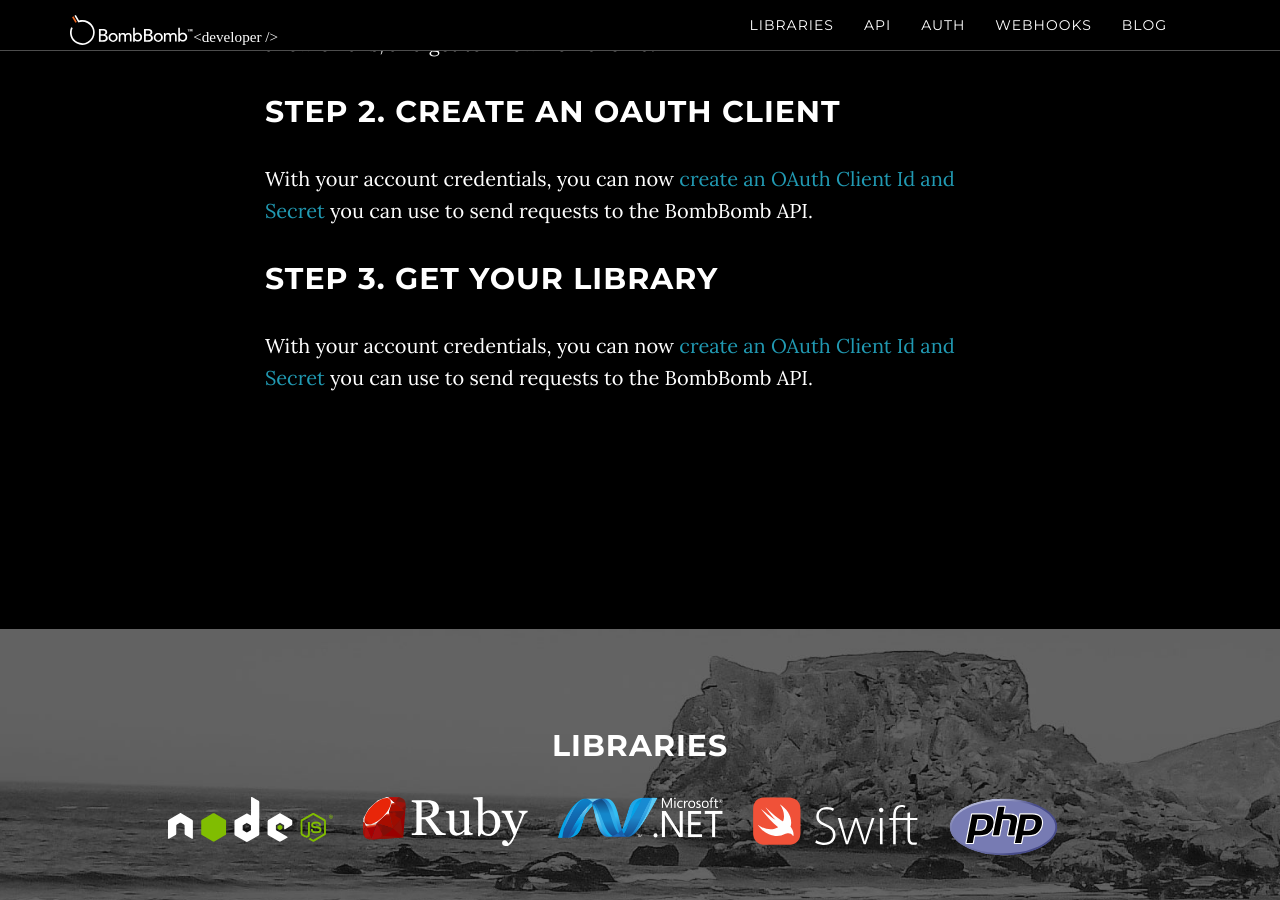
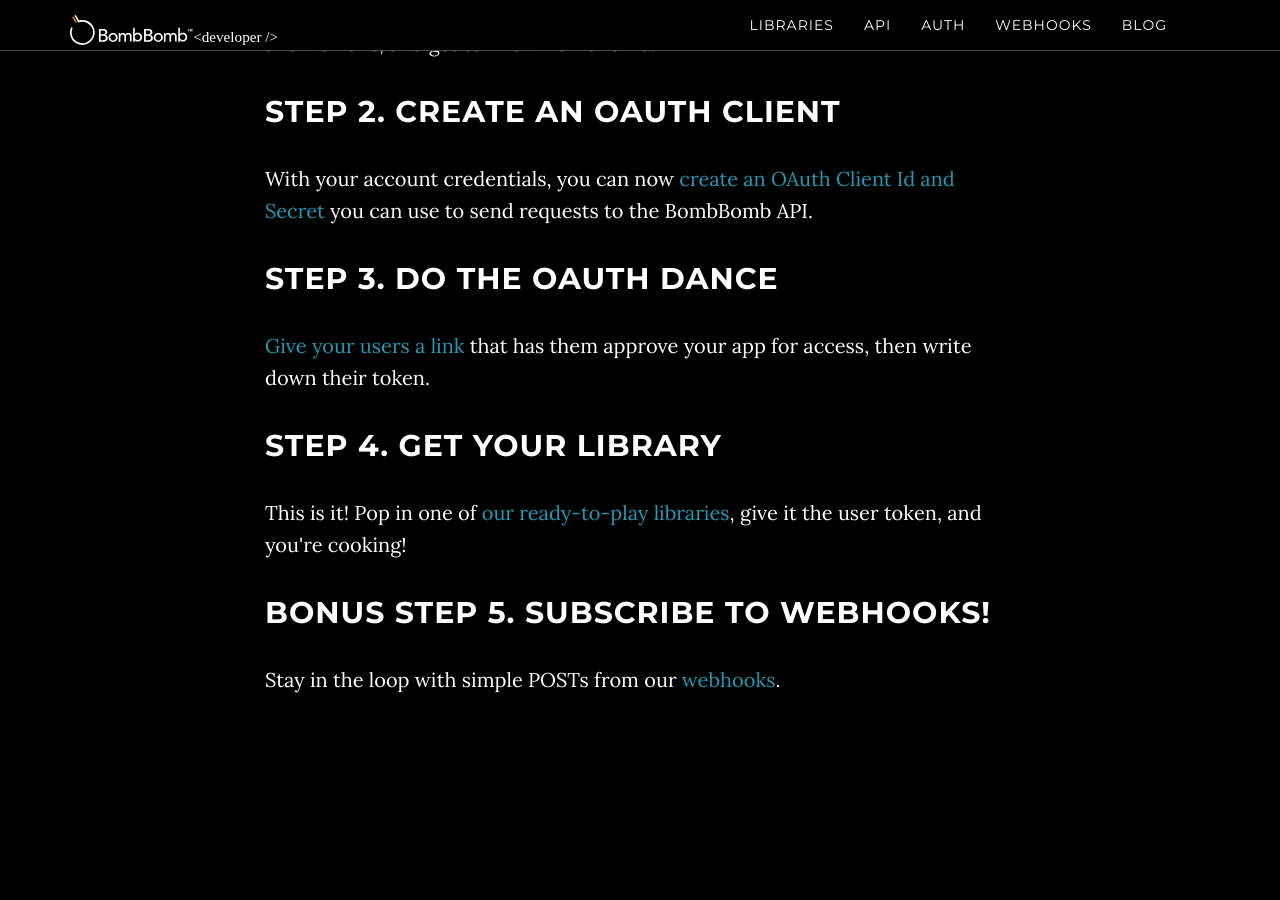
Before and after one commit to bombbomb/developer.bombbomb.com, a Jekyll site: the page built from index.html, in a window 1280 px wide and 900 px high, scrolled down 1172 px. Built offline with Jekyll 4.4.1, drawn with Linux system fonts in a browser that asks for light colours.

```diff
--- a/_includes/get_started.html
+++ b/_includes/get_started.html
@@ -10,10 +10,15 @@
                 <a href="/api/#!/Utilities/CreateOAuthClient">create an OAuth Client Id and Secret</a>
                 you can use to send requests to the BombBomb API.</p>
 
-            <h2>Step 3. Get your library</h2>
-            <p>With your account credentials, you can now
-                <a href="/api/#!/Utilities/CreateOAuthClient">create an OAuth Client Id and Secret</a>
-                you can use to send requests to the BombBomb API.</p>
+            <h2>Step 3. Do the OAuth Dance</h2>
+            <p><a>Give your users a link</a> that has them approve your app for access, then write down their token.</p>
+
+            <h2>Step 4. Get your library</h2>
+            <p>This is it! Pop in one of <a href="/libs">our ready-to-play libraries</a>, give it the user token, and you're
+            cooking!</p>
+
+            <h2>Bonus Step 5. Subscribe to webhooks!</h2>
+            <p>Stay in the loop with simple POSTs from our <a href="/webhooks">webhooks</a>.</p>
 
         </div>
     </div>
--- a/_includes/nav.html
+++ b/_includes/nav.html
@@ -27,7 +27,7 @@
                         <a class="page-scroll" href="/auth">Auth</a>
                     </li>
                     <li>
-                        <a class="page-scroll" href="/#wehooks">Webhooks</a>
+                        <a class="page-scroll" href="/webhooks">Webhooks</a>
                     </li>
                     <li>
                         <a class="page-scroll" href="/blog">Blog</a>
--- /dev/null
+++ b/webhooks/index.html
@@ -0,0 +1,5 @@
+---
+layout: standardPage
+---
+
+<h1>Webhooks!</h1>
```
Also changed, not shown: _includes/webhooks.html (deleted, +0 -20 lines).
